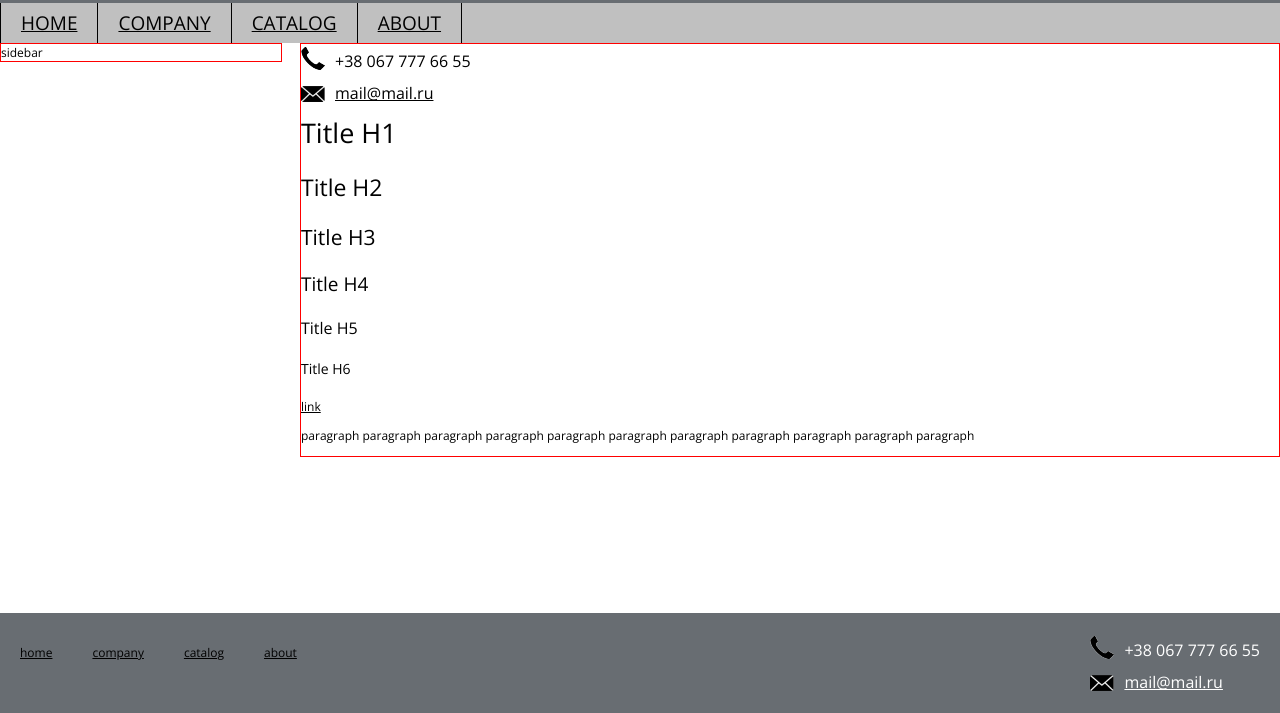
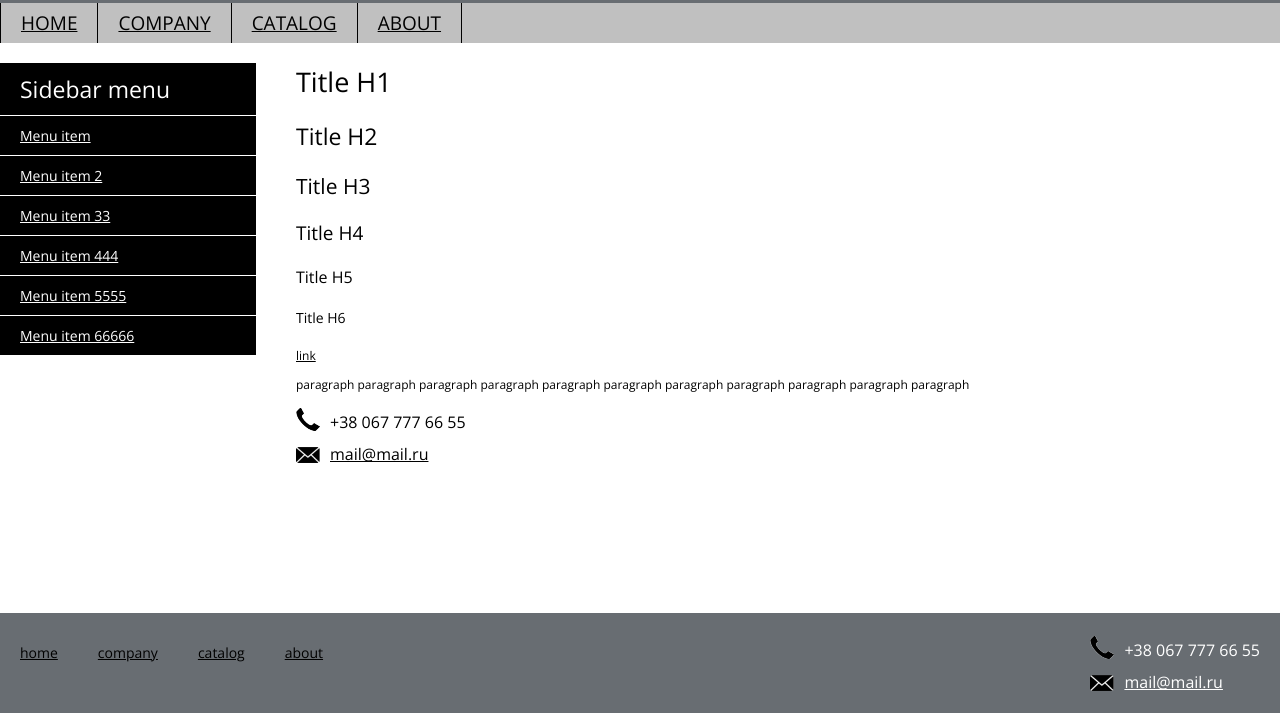
Before and after one commit to trinetixHTML/Stylus-HTML-Framework, a website: page public/index.html in a window 1280 px wide. Shown: the part 87-800 px from the top of the page. Drawn offline with nearby package versions, Linux system fonts and the light colour scheme.

Commit message:
template

```diff
--- a/public/index.html
+++ b/public/index.html
@@ -98,17 +98,24 @@
 
 				<!-- sidebar -->
 				<aside class="sidebar">
-					sidebar
+
+					<nav class="verticalMenu">
+						<h2>Sidebar menu</h2>
+						<ul class="verticalMenu__ul">
+							<li class="verticalMenu__ul__li"><a href="#" class="verticalMenu__ul__li__a">Menu item</a></li>
+							<li class="verticalMenu__ul__li"><a href="#" class="verticalMenu__ul__li__a">Menu item 2</a></li>
+							<li class="verticalMenu__ul__li"><a href="#" class="verticalMenu__ul__li__a">Menu item 33</a></li>
+							<li class="verticalMenu__ul__li"><a href="#" class="verticalMenu__ul__li__a">Menu item 444</a></li>
+							<li class="verticalMenu__ul__li"><a href="#" class="verticalMenu__ul__li__a">Menu item 5555</a></li>
+							<li class="verticalMenu__ul__li"><a href="#" class="verticalMenu__ul__li__a">Menu item 66666</a></li>
+						</ul>
+					</nav>
+
 				</aside>
 				<!-- /sidebar -->
 
 				<!-- content -->
 				<div class="middlecoll">
-
-					<div class="contactsInfo">
-						<span class="phone">+38 067 777 66 55</span><br />
-						<a href="#" class="mail">mail@mail.ru</a>
-					</div>
 
 					<h1>Title H1</h1>
 					<h2>Title H2</h2>
@@ -122,6 +129,12 @@
 					<p>
 						paragraph paragraph paragraph paragraph paragraph paragraph paragraph paragraph paragraph paragraph paragraph
 					</p>
+
+					<div class="contactsInfo">
+						<span class="phone">+38 067 777 66 55</span><br />
+						<a href="#" class="mail">mail@mail.ru</a>
+					</div>
+
 
 				</div>
 				<!-- /content -->
--- a/src/stylus/_variables.styl
+++ b/src/stylus/_variables.styl
@@ -4,6 +4,8 @@ $footerHeight = 100px
 
 $pageWidthMin = 400px
 $pageWidthMax = 1282px
+
+$sidebarWidth = 20%
 
 $fontFam = 'Open Sans', sans-serif;
 
--- a/src/stylus/footer__menu.styl
+++ b/src/stylus/footer__menu.styl
@@ -7,7 +7,7 @@
 	li
 		float: left
 		margin: 0 20px
-	a
-		line-height: 40px
-		font-size: $fontSize
-		color: $colorText
+		a
+			line-height: 40px
+			font-size: $fontSizeS
+			color: $colorText
--- a/src/stylus/layout.styl
+++ b/src/stylus/layout.styl
@@ -48,9 +48,9 @@ body
 
 /*--- sidebar ---*/
 .sidebar
-	width: 280px
+	width: $sidebarWidth
 	float: left
-	border: 1px solid red
+	padding: 20px 0
 
 
 
@@ -65,5 +65,5 @@ body
 	margin: 0 auto
 
 .middlecoll
-	margin-left: 300px
-	border: 1px solid red
+	margin-left: $sidebarWidth
+	padding: 20px 0 20px 40px
--- a/src/stylus/main.styl
+++ b/src/stylus/main.styl
@@ -20,6 +20,8 @@
 
 @import "contactsInfo"
 
+@import "verticalMenu"
+
 
 // базовые стили шапки
 @import "header"
@@ -31,6 +33,9 @@
 @import "footer__menu"
 //@import "footer__menu__adaptive"
 
+
+// базовые стили сайдбара
+@import "sidebar"
 
 // базовые стили контента
 @import "content"
--- /dev/null
+++ b/src/stylus/sidebar.styl
@@ -0,0 +1,7 @@
+.sidebar
+	h2
+		margin: 0;
+		padding: 10px 20px
+		background: #000
+		color: #FFF
+		border-bottom: 1px solid #FFF
--- a/src/stylus/ui.styl
+++ b/src/stylus/ui.styl
@@ -22,6 +22,13 @@ table
 	border-collapse: collapse
 	border-spacing: 0
 	border: 0
+
+
+
+a
+	color: $colorLink
+	&:hover
+		text-decoration: none
 
 
 h1
@@ -49,11 +56,3 @@ h5
 
 h6
 	font-size: $fontSizeS
-
-
-
-
-a
-	color: $colorLink
-	&:hover
-		text-decoration: none
--- /dev/null
+++ b/src/stylus/verticalMenu.styl
@@ -0,0 +1,15 @@
+
+.verticalMenu
+	margin: 0 0 20px 0
+.verticalMenu__ul
+	margin: 0
+	padding: 0
+	list-style: none
+.verticalMenu__ul__li
+	border-bottom: 1px solid #FFF
+.verticalMenu__ul__li__a
+	display: block
+	padding: 10px 20px
+	font-size: $fontSizeS
+	color: #FFF
+	background: #000
```
Also changed, not shown: public/css/main.css.
